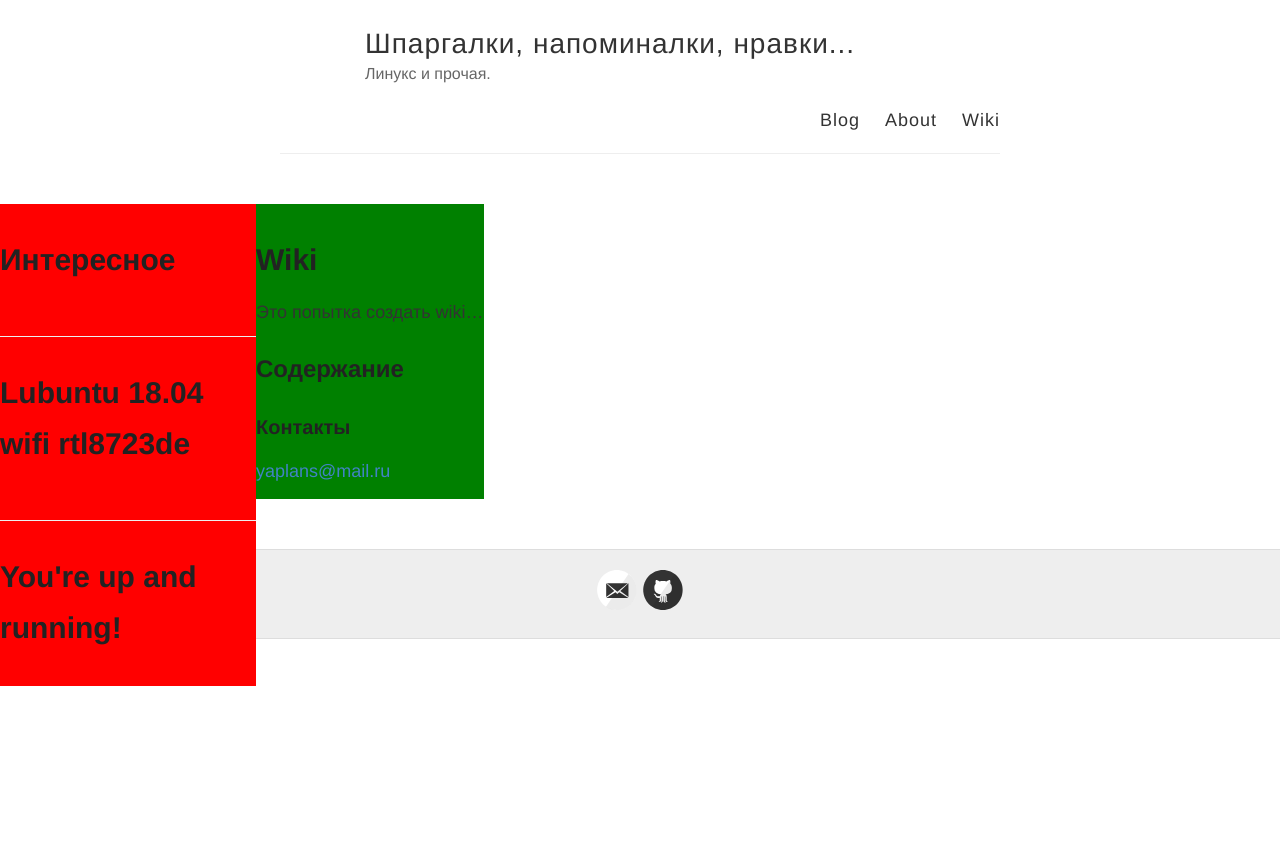
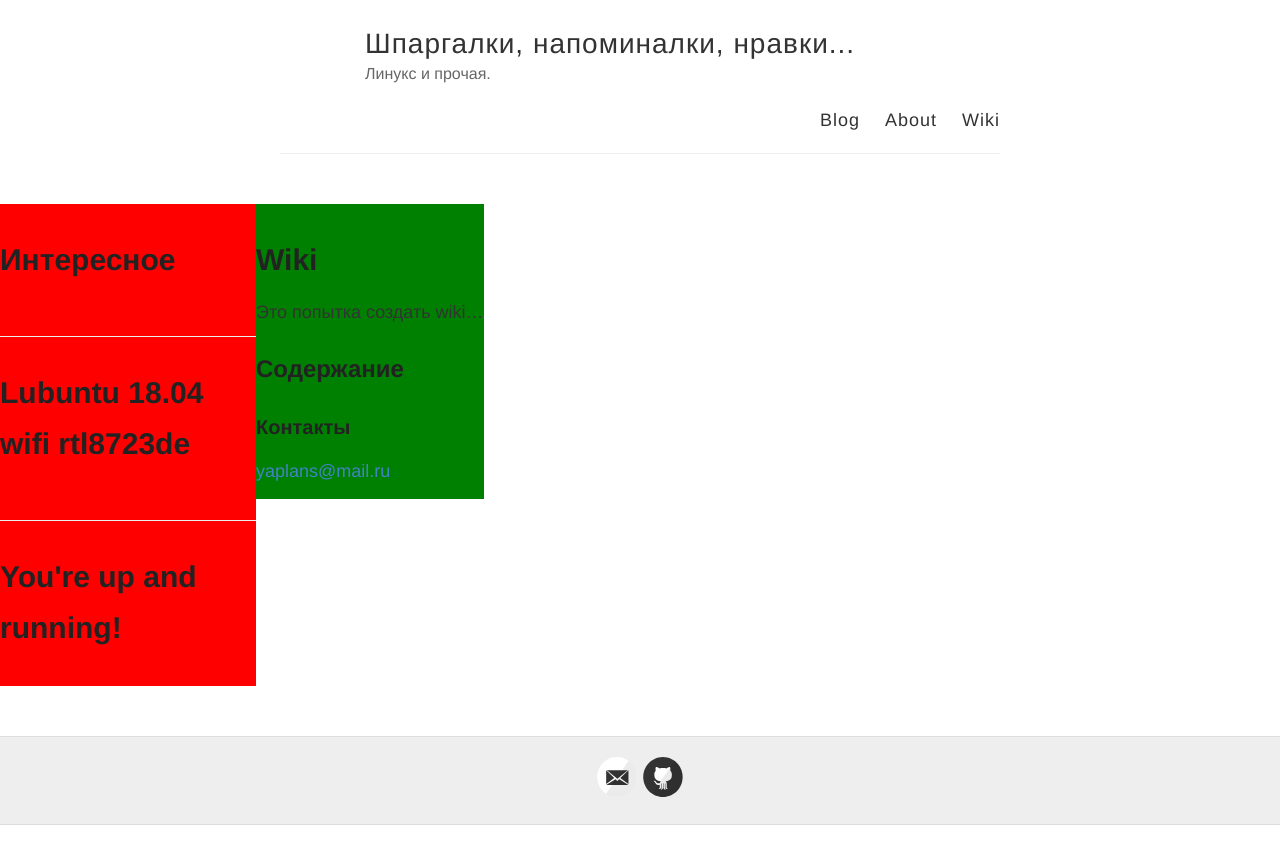
Before and after one commit to yaplans/yaplans.github.io, a Jekyll site: the page built from wiki.md, in a window 1280 px wide. Shown: the top 864 px of the page. Built offline with Jekyll 4.4.1, drawn with Linux system fonts in a browser that asks for light colours.

Commit message:
Правим wiki шаблон 6

```diff
--- a/_sass/_wiki.scss
+++ b/_sass/_wiki.scss
@@ -11,5 +11,5 @@
 }
 
 .container_wiki {
-  display: block;
+  display: flow-root;
 }
```
